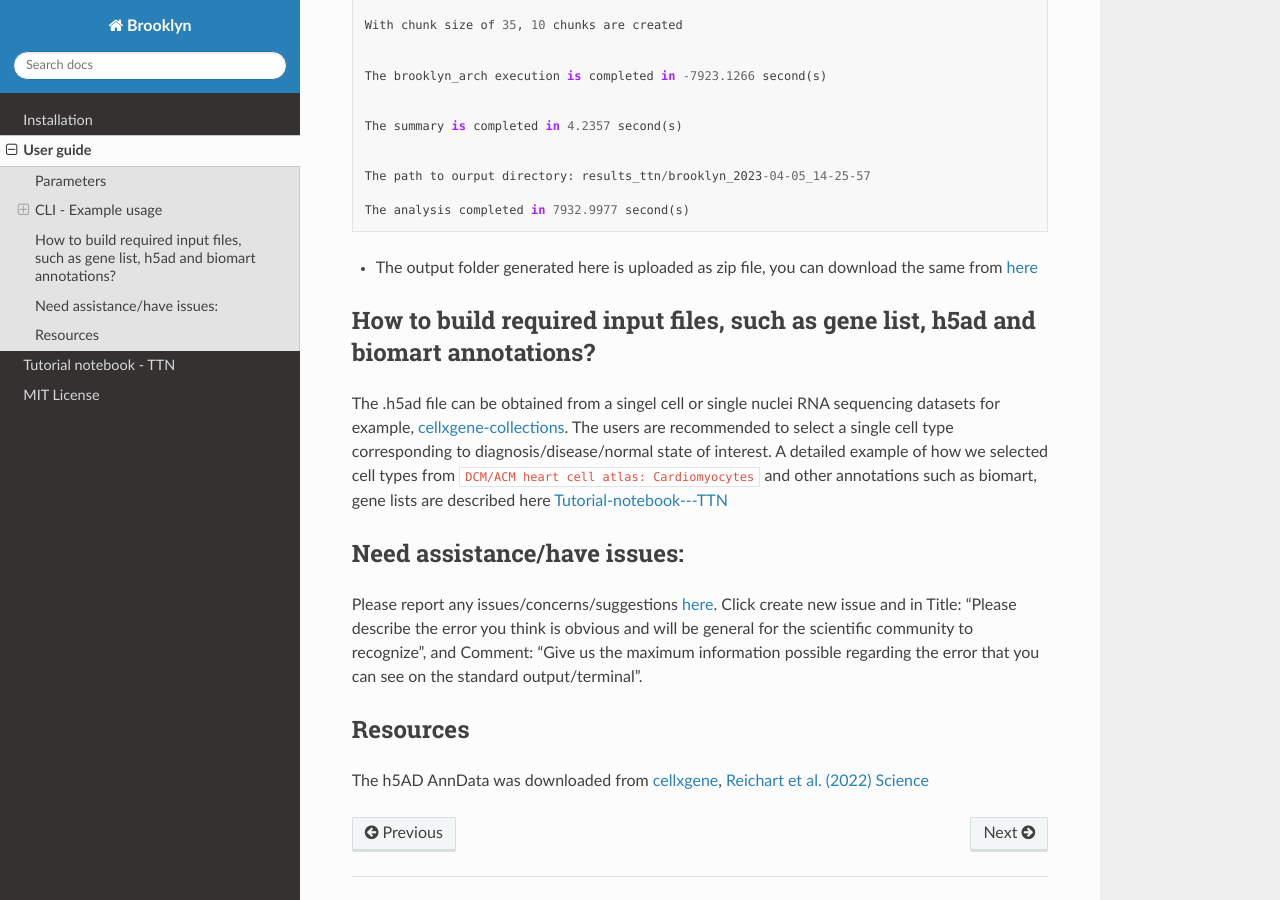
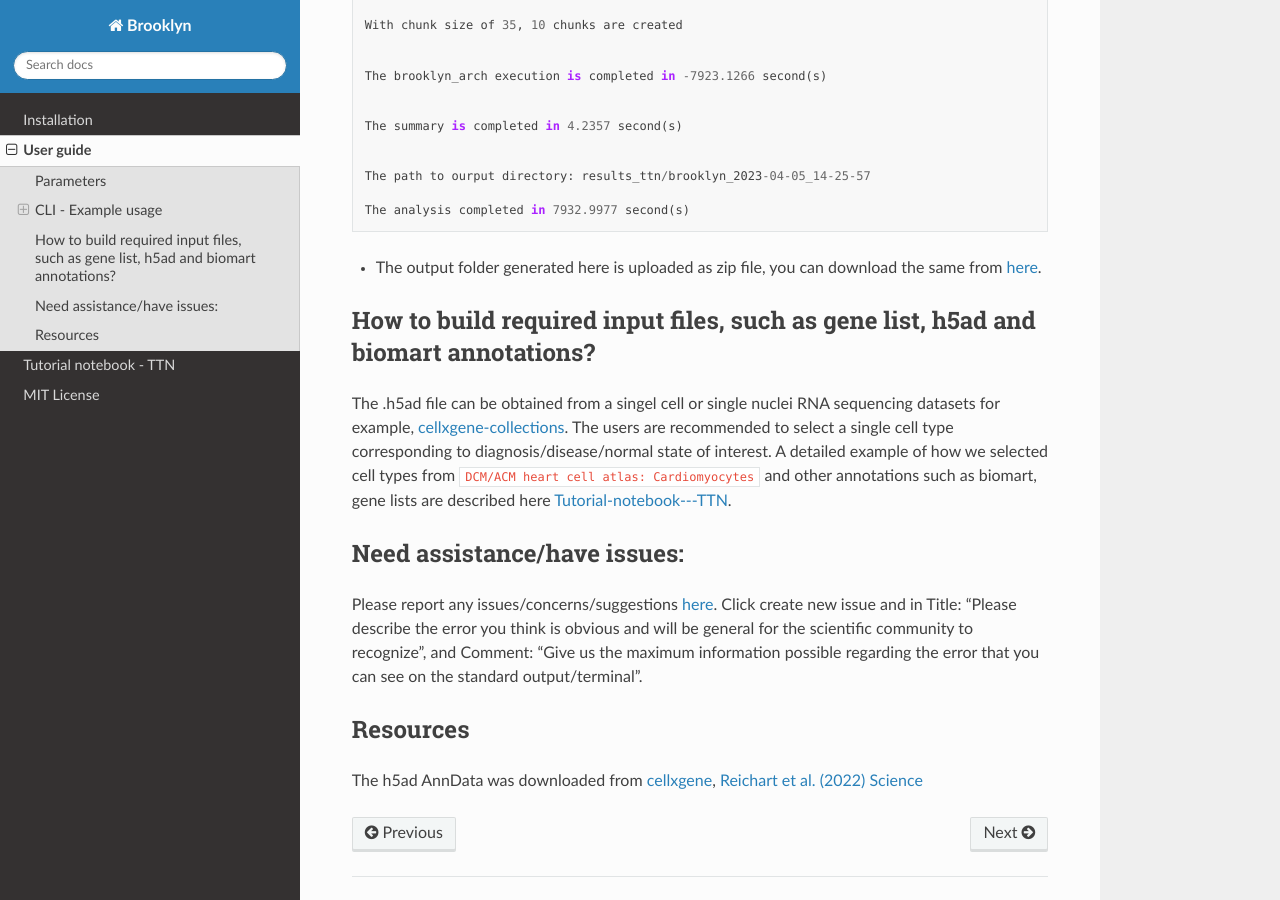
Before and after one commit to arunhpatil/brooklyn, a Sphinx documentation site: the page built from docs/source/quick_start.md, in a window 1280 px wide and 900 px high, scrolled down 1529 px. Built offline with Sphinx 7.4.7 and the Read the Docs theme 2.0.0, drawn with Linux system fonts in a browser that asks for light colours.

Commit message:
Update quick_start.md

````diff
--- a/docs/source/quick_start.md
+++ b/docs/source/quick_start.md
@@ -80,13 +80,13 @@ The path to ourput directory: results_ttn/brooklyn_2023-04-05_14-25-57
 
 The analysis completed in 7932.9977 second(s)
 ```
-- The output folder generated here is uploaded as zip file, you can download the same from [here](https://sourceforge.net/projects/brooklyn/files/data/results_ttn.zip/download)
+- The output folder generated here is uploaded as zip file, you can download the same from [here](https://sourceforge.net/projects/brooklyn/files/data/results_ttn.zip/download).
 
 ## How to build required input files, such as gene list, h5ad and biomart annotations?
-The .h5ad file can be obtained from a singel cell or single nuclei RNA sequencing datasets for example, [cellxgene-collections](https://cellxgene.cziscience.com/collections). The users are recommended to select a single cell type corresponding to diagnosis/disease/normal state of interest. A detailed example of how we selected cell types from `DCM/ACM heart cell atlas: Cardiomyocytes` and other annotations such as biomart, gene lists are described here [Tutorial-notebook---TTN](https://brooklyn-plot.readthedocs.io/en/latest/notebooks/example_TTN_CV_DCM.html#Tutorial-notebook---TTN)
+The .h5ad file can be obtained from a singel cell or single nuclei RNA sequencing datasets for example, [cellxgene-collections](https://cellxgene.cziscience.com/collections). The users are recommended to select a single cell type corresponding to diagnosis/disease/normal state of interest. A detailed example of how we selected cell types from `DCM/ACM heart cell atlas: Cardiomyocytes` and other annotations such as biomart, gene lists are described here [Tutorial-notebook---TTN](https://brooklyn-plot.readthedocs.io/en/latest/notebooks/example_TTN_CV_DCM.html#Tutorial-notebook---TTN).
 
 ## Need assistance/have issues:
 Please report any issues/concerns/suggestions [here](https://github.com/arunhpatil/brooklyn/issues). Click create new issue and in Title: “Please describe the error you think is obvious and will be general for the scientific community to recognize”, and Comment: “Give us the maximum information possible regarding the error that you can see on the standard output/terminal”.
 
 ## Resources
-The h5AD AnnData was downloaded from [cellxgene](https://cellxgene.cziscience.com/collections/e75342a8-0f3b-4ec5-8ee1-245a23e0f7cb), [Reichart et al. (2022) Science](https://www.science.org/doi/10.1126/science.abo1984)
+The h5ad AnnData was downloaded from [cellxgene](https://cellxgene.cziscience.com/collections/e75342a8-0f3b-4ec5-8ee1-245a23e0f7cb), [Reichart et al. (2022) Science](https://www.science.org/doi/10.1126/science.abo1984)
````
